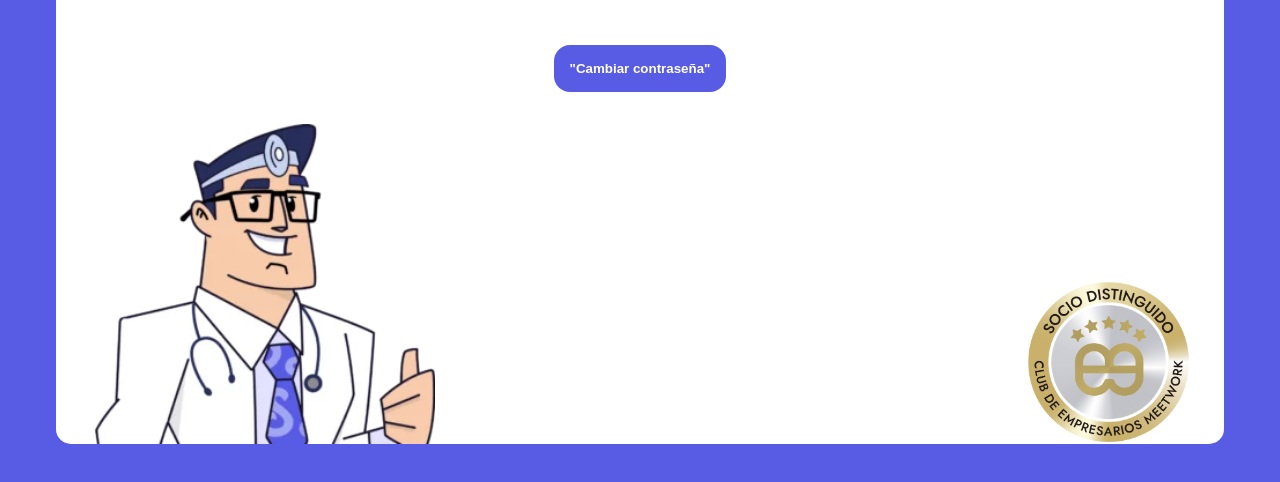
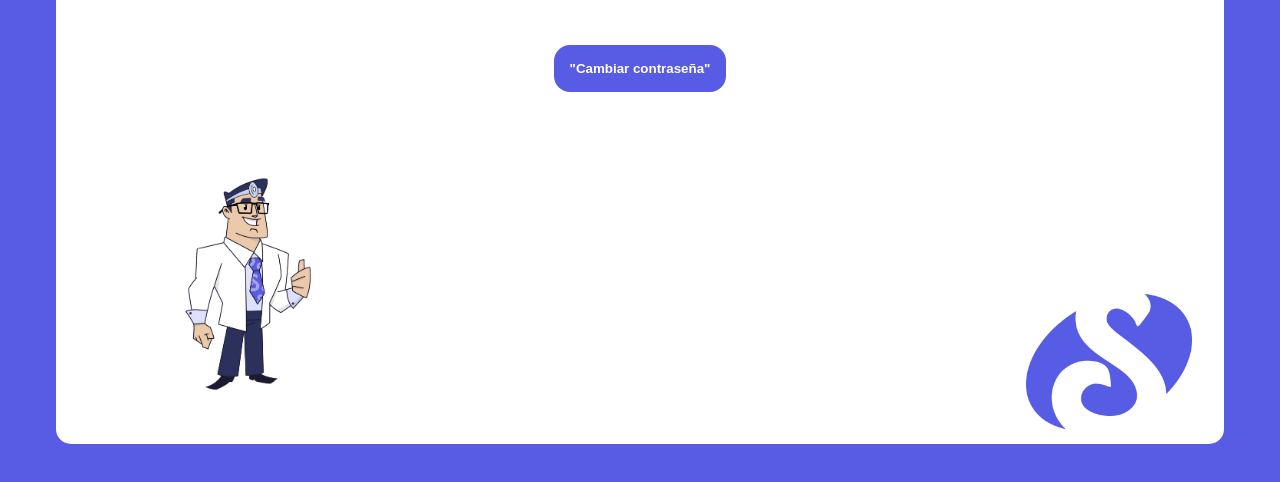
Before and after one commit to Smashedpurse/SuperDoc, a plain HTML site: page index.html in a window 1280 px wide. Shown: the part 294-776 px from the top of the page. Drawn offline with Linux system fonts and the light colour scheme.

Commit message:
Change of the oficial images

```diff
--- a/index.html
+++ b/index.html
@@ -29,7 +29,7 @@
             style="font-family:'Franklin Gothic Medium','Arial Narrow', Arial,sans-serif;">Hola Uriel <!--En este titular se debe de ingresar el nombre del usuario-->
             </h1>
 
-            <p class="SuperDoc__Messaje" style="font-family: Asap Condensed,sans-serif; font-weight: bold;">
+            <p class="SuperDoc__Messaje" style="font-family: Asap Condensed,sans-serif; font-weight:600;">
                 <!--Mensaje al usuario-->
                 Se ha
                 solicitado un
@@ -50,9 +50,9 @@
             <div class="SuperDoc__Conteiner-Images"
                 style="display: flex; justify-content: space-between; align-items: baseline;">
                 <!--Imagen de doctor-->
-                <img class="SuperDoc__Content_Img" src="./Assets/Doc.png" alt="HappyDoctor" style="height:20rem;">
+                <img class="SuperDoc__Content_Img" src="./Assets/Doc-01.png" alt="HappyDoctor" style="height:20rem;">
                  <!--Logo de satisfacción-->
-                <img class="SuperDoc_Quality-Img" src="./Assets/Confianza.png" alt="" style="width: 15%; height: 15%;
+                <img class="SuperDoc_Quality-Img" src="./Assets/s1.jpg" alt="" style="width: 15%; height: 15%;
                 ;">
             </div>
         </div>
```
Also changed, not shown: Assets/Doc-01.png (added), Assets/s1.jpg (added).
